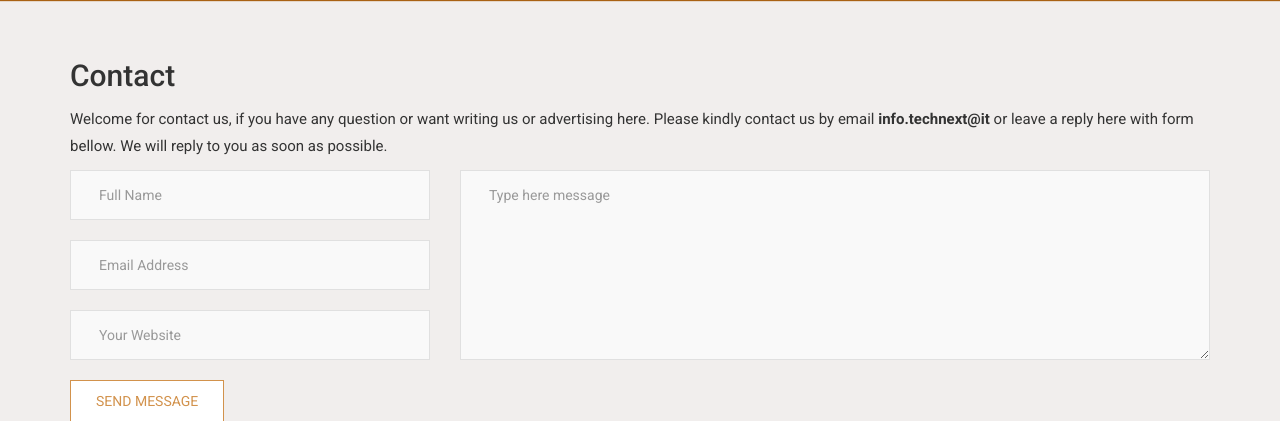
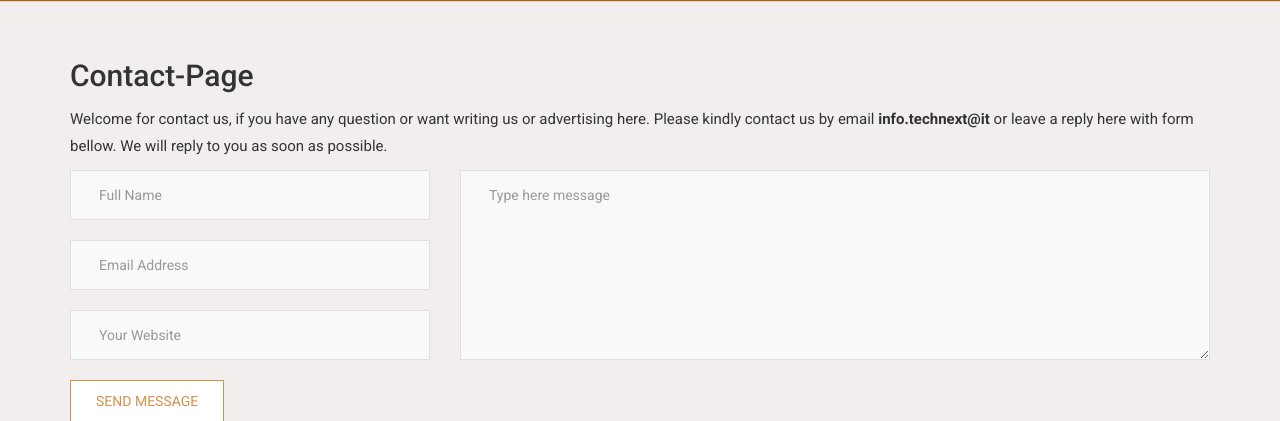
Before and after one commit to shailendra-sahu-43/Blog_Project, a Django app: page /contact in a window 1280 px wide. Shown: the part 50-471 px from the top of the page. Run offline with Django 5.2, Linux system fonts and the light colour scheme; some libraries are stand-ins or nearby versions.

Commit message:
contact page updated

```diff
--- a/ecommerceapp/templates/contact.html
+++ b/ecommerceapp/templates/contact.html
@@ -35,7 +35,7 @@
                 <!-- contact-form -->
                 <section class="contact-form">
 
-                    <h1>Contact </h1>
+                    <h1>Contact-page </h1>
                     <p>
                         Welcome for contact us, if you have any question or want writing us or advertising here. Please kindly contact us by email <strong>info.technext@it</strong> or leave a reply here with form bellow. We will reply to you as soon as possible.
                     </p>
```
